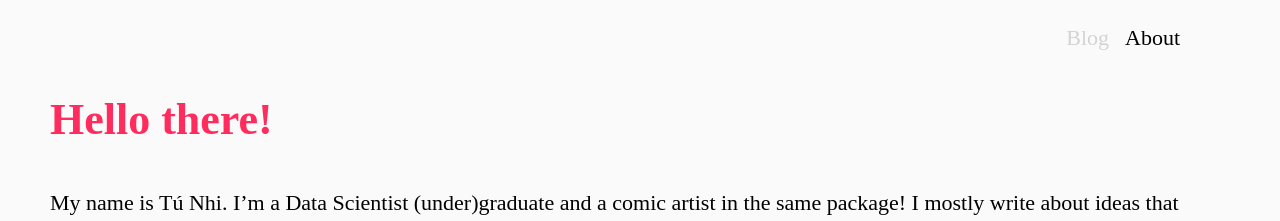
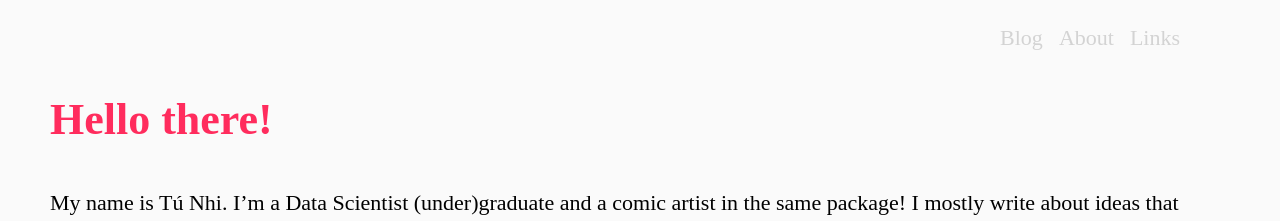
Before and after one commit to amezaikupan/blog, a Jekyll site: the page built from about.md, in a window 1280 px wide. Shown: the top 221 px of the page. Built offline with Jekyll 4.4.1, drawn with Linux system fonts in a browser that asks for light colours.

Commit message:
Add links

```diff
--- a/_data/navigation.yml
+++ b/_data/navigation.yml
@@ -3,4 +3,6 @@
 - name: Blog
   link: /blog.html
 - name: About
-  link: /about.html
+  link: /about.
+- name: Links
+  link: /links.html
```
Also changed, not shown: links.md (added, +6 -0 lines).
